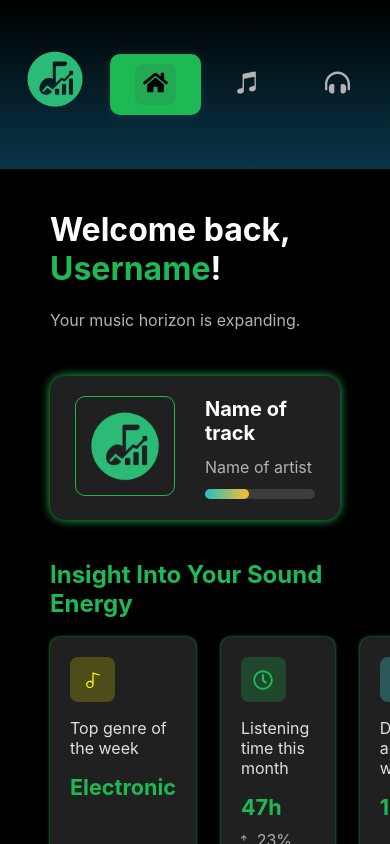
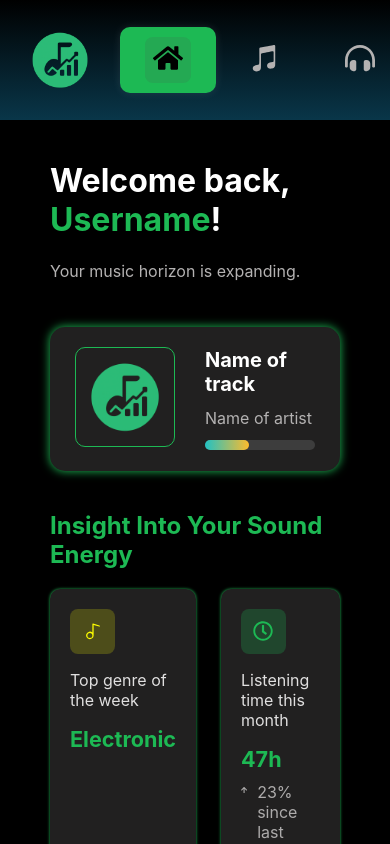
Before and after one commit to kazaz03/spotify-stats-web, a React (Vite) app: page /home in a window 390 px wide. Built offline with nearby package versions, Linux system fonts and the light colour scheme.

Commit message:
responsive home page and sidebar

```diff
--- a/components/SidebarBottomNav.jsx
+++ b/components/SidebarBottomNav.jsx
@@ -1,18 +1,22 @@
 import { IoSettingsOutline } from "react-icons/io5";
 import InitialsPhoto from "/initials-pic.jpg";
 import { NavLink } from "react-router-dom";
+import useWindowWidth from "../src/hooks/useWindowWidth";
 
 export default function SidebarBottomNav() {
+  const width = useWindowWidth();
   return (
     <nav className="sidebar-nav bottom-nav">
       <div className="profile-part">
         <div className="profile-pic-container">
           <img className="profile-pic" src={InitialsPhoto}></img>
         </div>
+        {width > 768 && (
           <div className="profile-info-part">
             <h3>Name Surname</h3>
             <p>User type</p>
           </div>
+        )}
       </div>
       <NavLink to="/settings">
         {({ isActive }) => (
@@ -22,6 +26,7 @@ export default function SidebarBottomNav() {
                 className={`nav-el-icon ${isActive ? "active-icon" : ""}`}
               />
             </div>
+            {width > 768 && (
               <span
                 className={`nav-el-link-settings ${
                   isActive ? "active-link" : ""
@@ -29,6 +34,7 @@ export default function SidebarBottomNav() {
               >
                 Settings
               </span>
+            )}
           </div>
         )}
       </NavLink>
--- a/src/index.css
+++ b/src/index.css
@@ -441,8 +441,30 @@ a {
   }
   .sidebar {
     flex-direction: row;
+    max-height: fit-content;
+    padding: 20px 10px;
   }
   .sidebar-nav {
     flex-direction: row;
   }
+  .bottom-nav {
+    margin: 0;
+    padding: 0;
+    padding-right: 10px;
+  }
+  .profile-info-part {
+    display: none;
+  }
+  .nav-el-icon {
+    font-size: 30px;
+  }
+  .logo-part {
+    margin: 0;
+    padding-right: 20px;
+    padding-left: 10px;
+  }
+  .sound-energy-items-container {
+    grid-template-columns: 1fr 1fr;
+    grid-template-rows: 1fr 1fr;
+  }
 }
```
Lines whose indentation alone changed are shown as unchanged.
